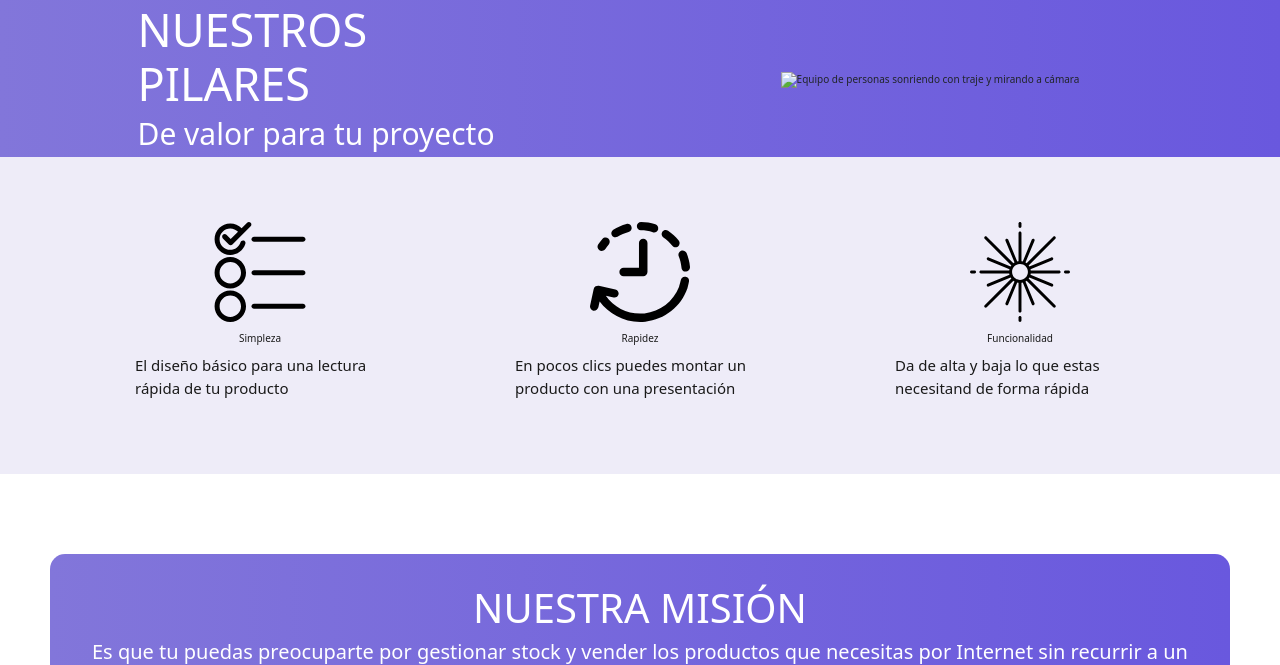
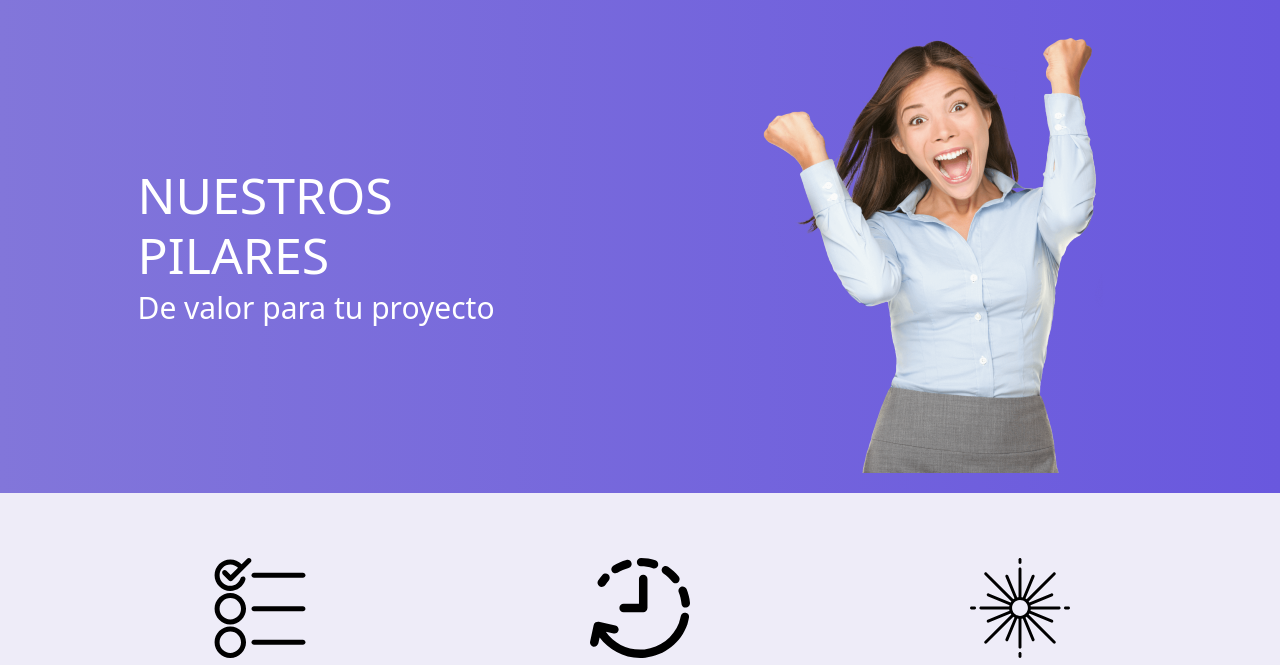
Before and after one commit to stefanomlc/aterrizar, a website: page assets/pages/propuesta.html in a window 1280 px wide. Shown: the part 70-735 px from the top of the page. Drawn offline with nearby package versions, Linux system fonts and the light colour scheme.

Commit message:
modificacion de readme además de h1 en todas las secciones

```diff
--- a/assets/pages/propuesta.html
+++ b/assets/pages/propuesta.html
@@ -53,7 +53,7 @@
                         <h4>De valor para tu proyecto</h4>
                     </div>
                     <div class="col-lg-6 col-md-6 col-sm-12 d-flex justify-content-center max">
-                        <img src="../img/p12go.png" class="seccion__principal__img" alt="Equipo de personas sonriendo con traje y mirando a cámara">
+                        <img src="../img/p12.png" class="seccion__principal__img" alt="Equipo de personas sonriendo con traje y mirando a cámara">
                     </div>
                 </div>
         </article>
--- a/sass/estilos.scss
+++ b/sass/estilos.scss
@@ -137,6 +137,7 @@ p{
         color: #ffffff;
         h1{
             max-width: 350px;
+            font-size: 5em;
         }
         p{
             max-width: 350px;
```
Also changed, not shown: assets/css/style.css, readme.md.
